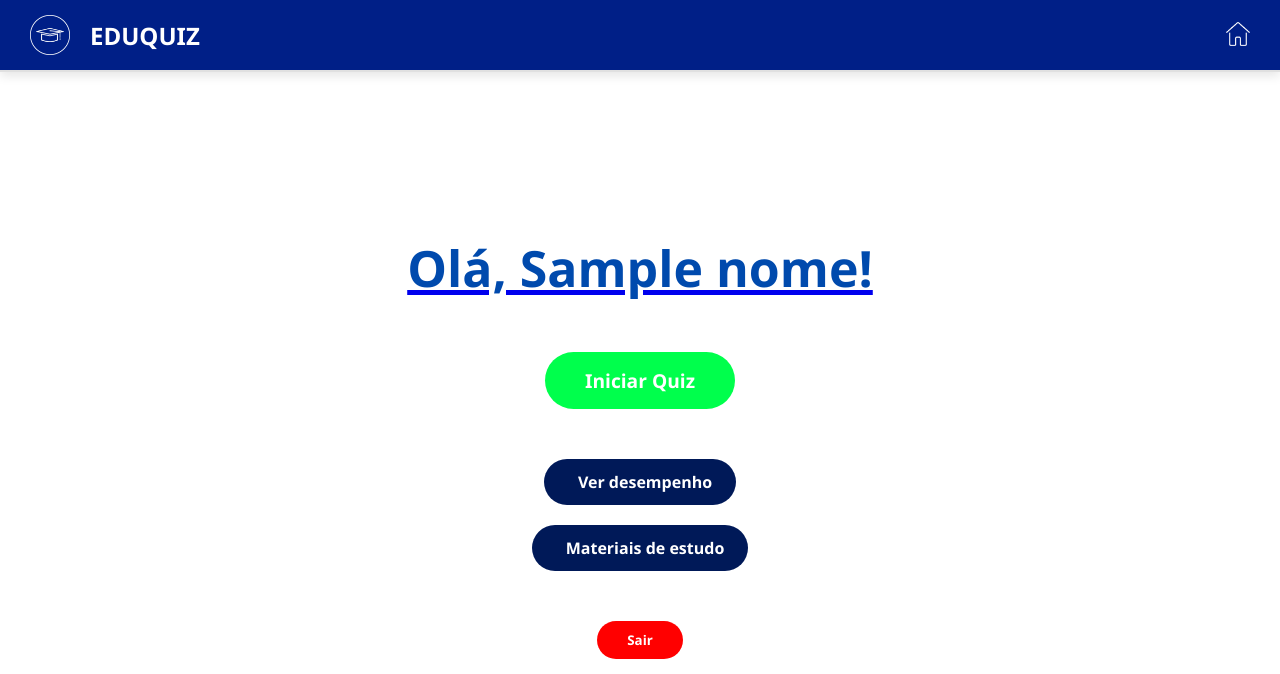
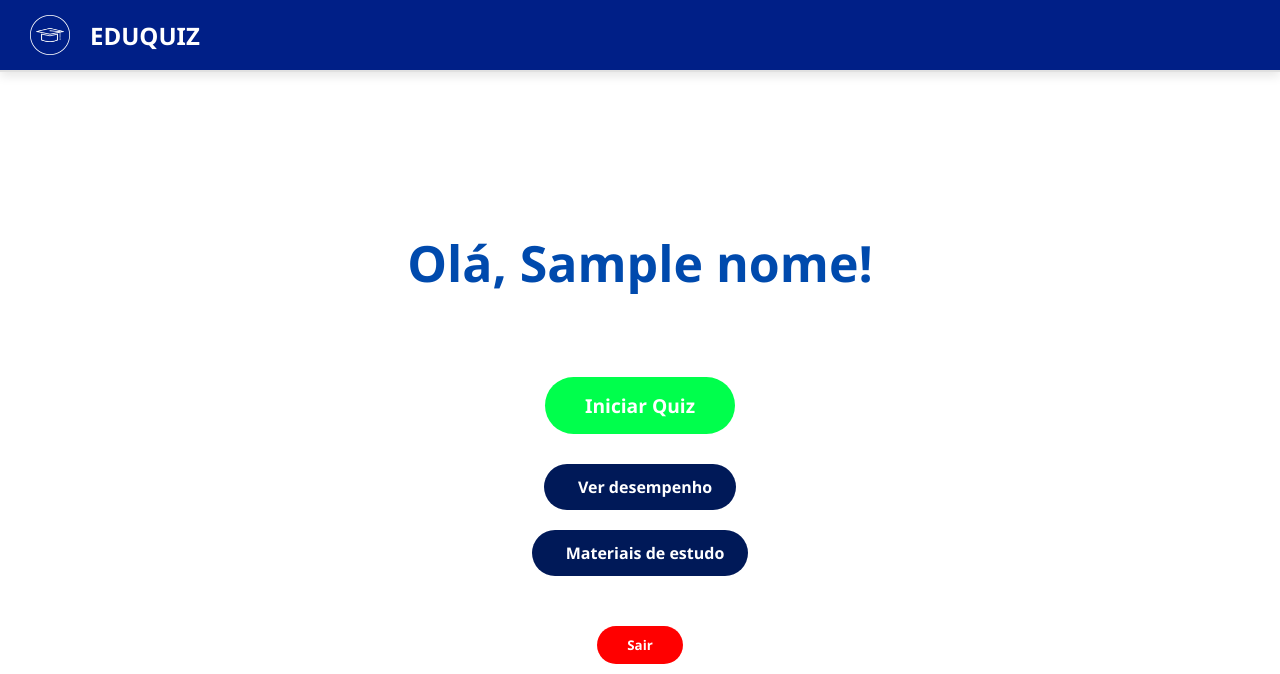
Before and after one commit to monickeivlopes/EduQuiz, a Flask app: template templates/index_aluno.html in a window 1280 px wide. Shown: the top 674 px of the page. Run offline with Flask 3, Linux system fonts and the light colour scheme; the template is opened without the code that fills it: most values are stand-ins (such as "Sample title", 1, 10 or a date in 2020); some libraries are stand-ins or nearby versions.

Commit message:
Update index_aluno.html

```diff
--- a/templates/index_aluno.html
+++ b/templates/index_aluno.html
@@ -13,14 +13,11 @@
             <img src="static/img/Logo.png" alt="Logo EduQuiz">
             <span>EDUQUIZ</span>
         </div>
-        <nav>
-            <a href="{{ url_for('logout') }}"><span class="home-icon"><img src="static/img/casa.png">
-        </nav>
     </header>
 
     <main>
         <h1>Olá, {{ nome }}!</h1>
-        <button class="btn-iniciar">Iniciar Quiz</button>
+        <button class="btn-iniciar" id="abrir-modal">Iniciar Quiz</button>
 
         <div class="botoes-secundarios">
             <a href="#" class="btn-secundario">
@@ -29,7 +26,6 @@
             <a href="{{ url_for('materiais') }}" class="btn-secundario">
                 <span class="icone"></span> Materiais de estudo
             </a>
-
         </div>
 
         <button class="btn-sair" onclick="location.href='{{ url_for('logout') }}'">Sair</button>
@@ -43,7 +39,6 @@
                 <option>Operações Básicas</option>
                 <option>Matemática Financeira</option>
                 <option>Trigonometria</option>
-
             </select>
 
             <div class="dificuldade">
@@ -57,7 +52,6 @@
                 <label for="dificil">Difícil</label>
             </div>
 
-
             <div class="botoes-modal">
                 <button class="btn-iniciar">Iniciar Quiz</button>
                 <button class="btn-voltar" id="fechar-modal">Voltar</button>
@@ -65,8 +59,6 @@
         </div>
     </div>
 
-
 <script src="static/js/quiz.js"></script>
-
 </body>
 </html>
```
Lines whose indentation alone changed are shown as unchanged.
